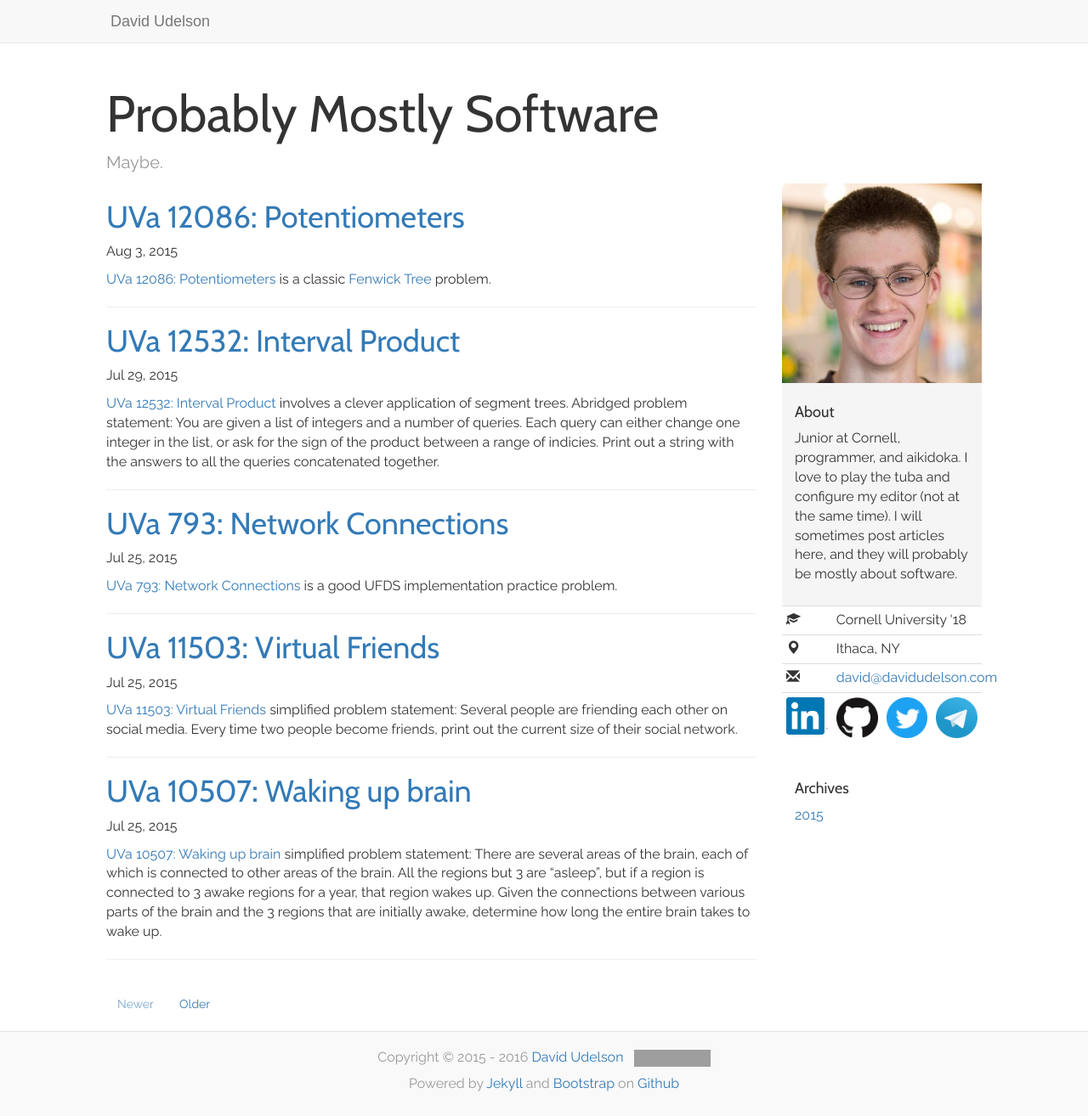
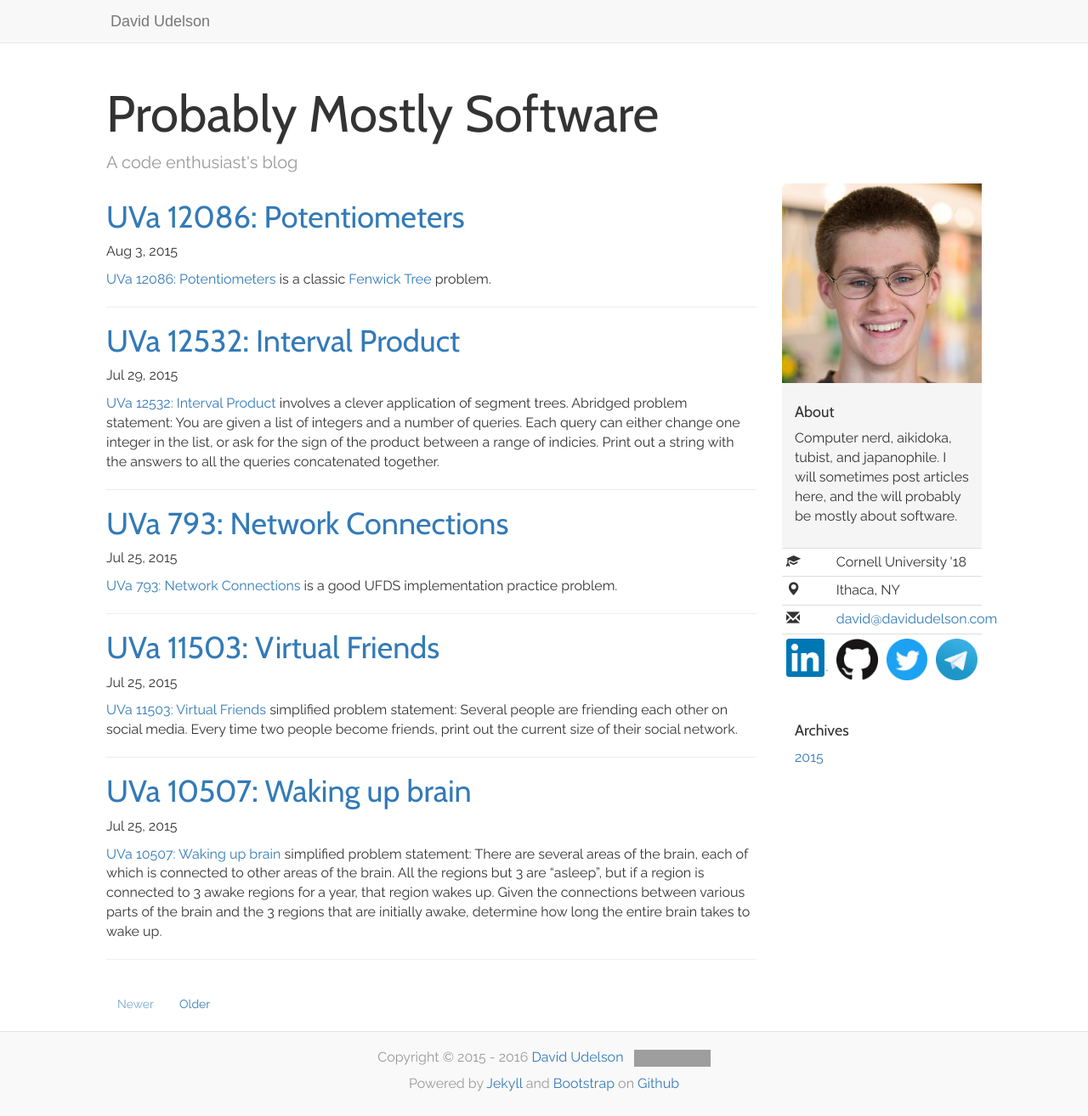
Before and after one commit to dudelson/website, a Jekyll site: the page built from blog/index.html, in a window 1280 px wide. Shown: the whole page at 85% size. Built offline with Jekyll 4.4.1, drawn with Linux system fonts in a browser that asks for light colours; nearby versions of some CDN libraries; the list of posts is cut into pages by our own code; grey boxes are pictures that could not be loaded.

Commit message:
Update blog subtitle and about description

```diff
--- a/_config.yml
+++ b/_config.yml
@@ -26,10 +26,10 @@ excerpt_separator: <!--more-->
 title: David Udelson
 
 ### Blog config
-about_short: Junior at Cornell, programmer, and aikidoka. I love to play the tuba and configure my editor (not at the same time). I will sometimes post articles here, and they will probably be mostly about software.
+about_short: Computer nerd, aikidoka, tubist, and japanophile. I will sometimes post articles here, and the will probably be mostly about software.
 blog:
     title: Probably Mostly Software
-    subtitle: Maybe.
+    subtitle: "A code enthusiast's blog"
 
 author: David Udelson
 email: ""
```
